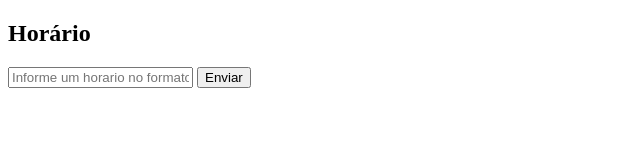
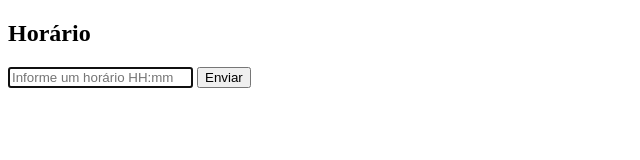
Before and after one commit to gabrielypx/inserir-horario, a plain HTML site: page index.html in a window 1280 px wide. Shown: the whole page, without its empty margins (0-640 px from the left). Drawn offline with Linux system fonts and the light colour scheme.

Commit message:
add details

```diff
--- a/index.html
+++ b/index.html
@@ -8,7 +8,7 @@
   <div>
     <div>
 	    <h2>Horário</h2>
-      <input type="text" id="inputTime" type="text" placeholder="Informe um horario no formato hh:mm">
+      <input type="text" id="inputTime" type="text" placeholder="Informe um horário HH:mm" title="Informe um horário HH:mm" autofocus="1">
       <button id="btnSubmit" >Enviar</button>
     </div>
     <span id="result"></span>
```
